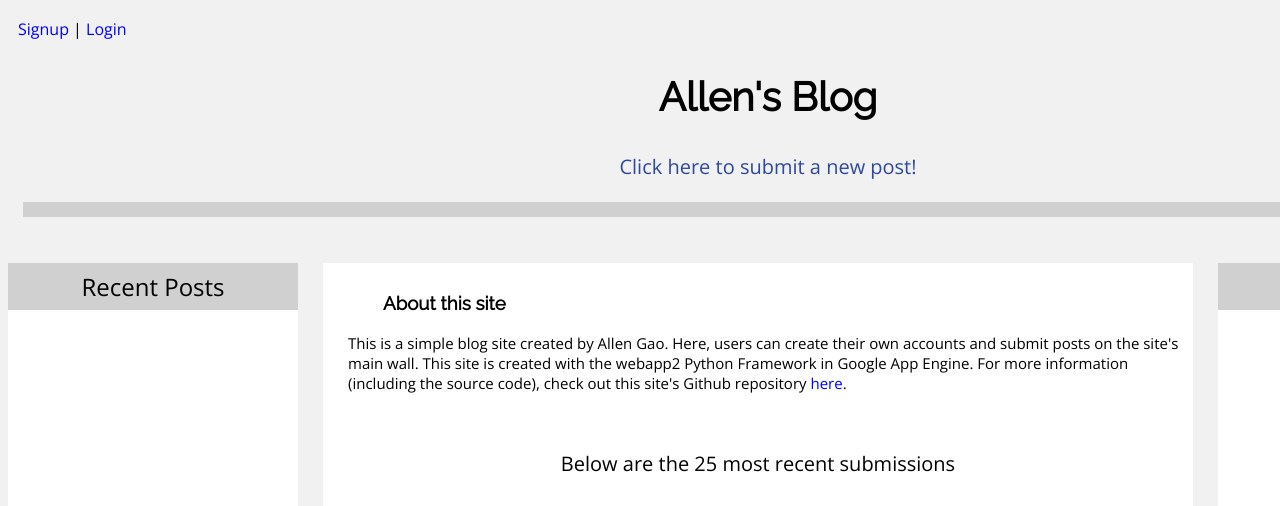
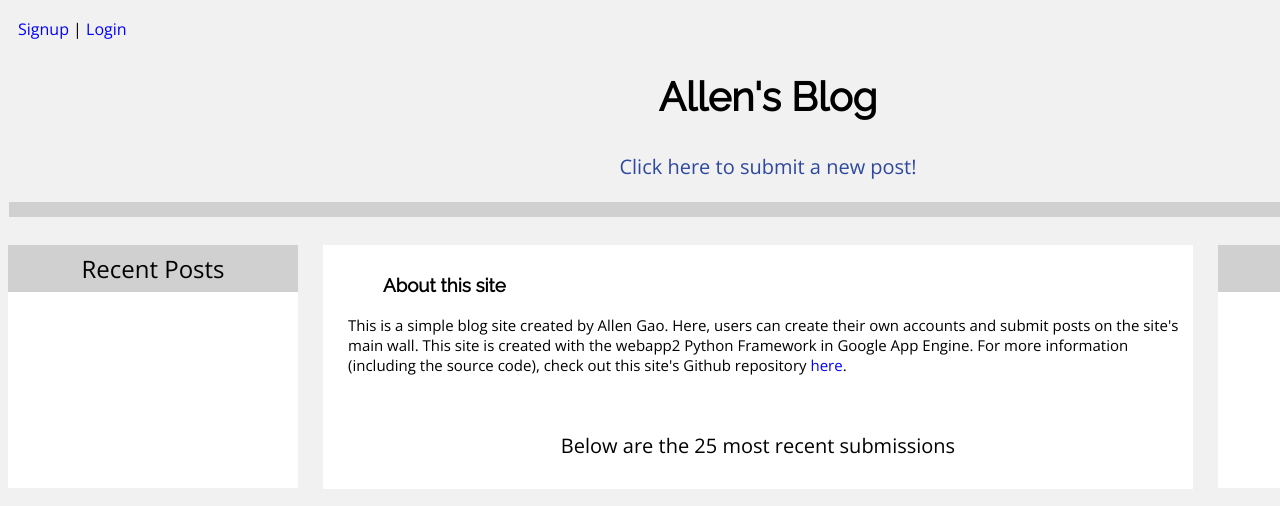
Before and after one commit to allen-gao/Blog, a Python web app: template templates/main_page.html in a window 1280 px wide; the page is wider, and only the part inside the window is pictured. Shown: the top 506 px of that part. Run offline with Jinja, Linux system fonts and the light colour scheme; the template is opened without the code that fills it, so the values that code supplies are empty.

Commit message:
Chrome bug fix
Fixed a really annoying bug appearing only in Google Chrome where site
would not float divs properly unless the page is refreshed.

The grey horizontal line after the title has also been fixed.

```diff
--- a/stylesheets/main-style.css
+++ b/stylesheets/main-style.css
@@ -47,11 +47,12 @@
 
 #line
 {
-	width: 1480px;
+	width: 1500px;
 	height: 15px;
 	background-color: #d0d0d0;
-	margin: 0 auto;
-	padding-left: 10px;
+	margin: auto;
+	margin-left: -9px;
+
 }
 
 .recent_posts
```
Also changed, not shown: templates/main_page.html (+16 -20 lines).
